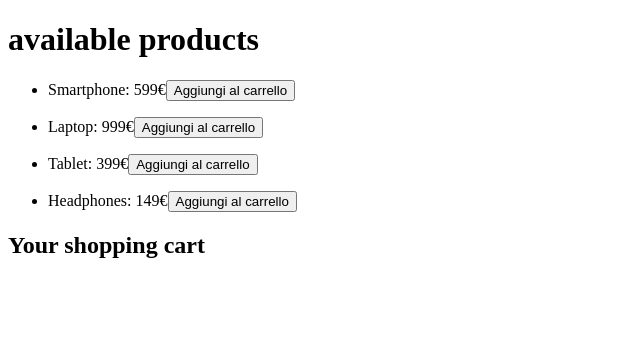
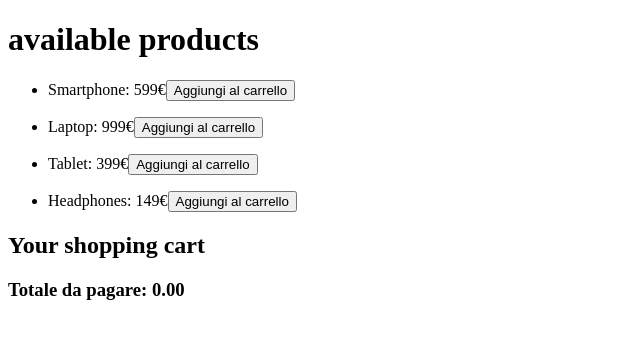
Before and after one commit to willymariino/carrello-spesa-2, a React (Vite) app: page / in a window 1280 px wide. Shown: the top 338 px of the page, without its empty margins (0-640 px from the left). Built offline with nearby package versions, Linux system fonts and the light colour scheme.

Commit message:
step 5 completed

```diff
--- a/src/App.jsx
+++ b/src/App.jsx
@@ -66,6 +66,8 @@ function App() {
     setAddedProducts(curr => curr.filter(p => p.name !== cartProduct))
   }
 
+  const totalToPay = addedProducts.reduce((acc, p) => acc + (p.price * p.quantity), 0)
+
   return (
     <>
 
@@ -111,6 +113,8 @@ function App() {
 
       ))}
 
+      <h3>Totale da pagare: {totalToPay.toFixed(2)}</h3>
+
     </>
   )
 }
```
